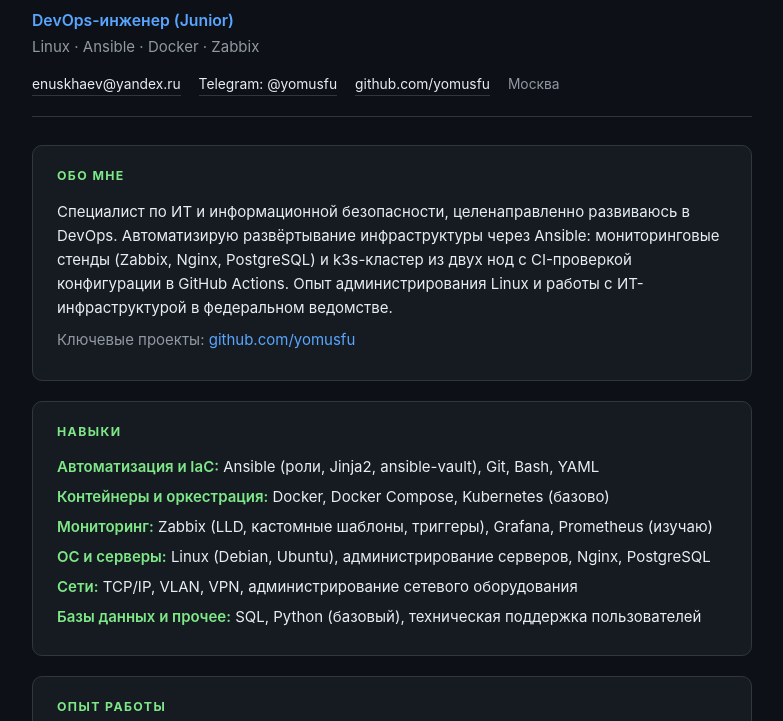
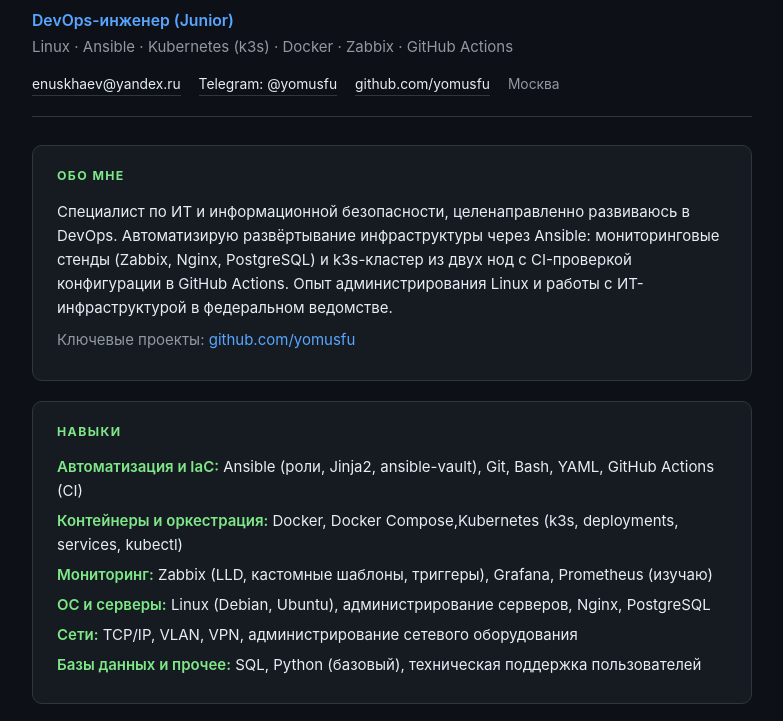
Before and after one commit to yomusfu/yomusfu.github.io, a plain HTML site: page index.html in a window 1280 px wide. Shown: the part 74-795 px from the top of the page, without its empty margins (248-1031 px from the left). Drawn offline with Linux system fonts and the light colour scheme.

Commit message:
Update index.html

```diff
--- a/index.html
+++ b/index.html
@@ -59,7 +59,7 @@
 <header>
   <h1>Эренцен Нусхаев</h1>
   <div class="role">DevOps-инженер (Junior)</div>
-  <div class="stack">Linux · Ansible · Docker · Zabbix</div>
+  <div class="stack">Linux · Ansible · Kubernetes (k3s) · Docker · Zabbix · GitHub Actions</div>
   <div class="contacts">
     <a href="mailto:enuskhaev@yandex.ru">enuskhaev@yandex.ru</a>
     <a href="https://t.me/yomusfu">Telegram: @yomusfu</a>
@@ -81,8 +81,8 @@
 
 <section class="section">
   <h2>Навыки</h2>
-  <div class="skill"><b>Автоматизация и IaC:</b> Ansible (роли, Jinja2, ansible-vault), Git, Bash, YAML</div>
-  <div class="skill"><b>Контейнеры и оркестрация:</b> Docker, Docker Compose, Kubernetes (базово)</div>
+  <div class="skill"><b>Автоматизация и IaC:</b> Ansible (роли, Jinja2, ansible-vault), Git, Bash, YAML, GitHub Actions (CI)</div>
+  <div class="skill"><b>Контейнеры и оркестрация:</b>  Docker, Docker Compose,Kubernetes (k3s, deployments, services, kubectl)</div>
   <div class="skill"><b>Мониторинг:</b> Zabbix (LLD, кастомные шаблоны, триггеры), Grafana, Prometheus (изучаю)</div>
   <div class="skill"><b>ОС и серверы:</b> Linux (Debian, Ubuntu), администрирование серверов, Nginx, PostgreSQL</div>
   <div class="skill"><b>Сети:</b> TCP/IP, VLAN, VPN, администрирование сетевого оборудования</div>
```
